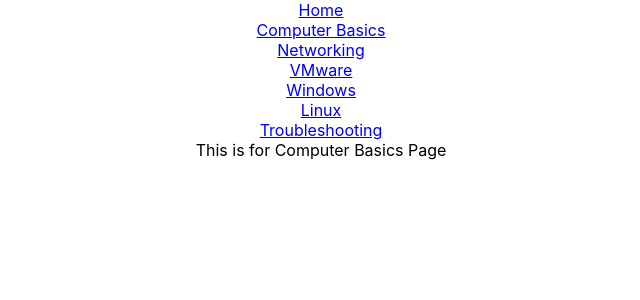
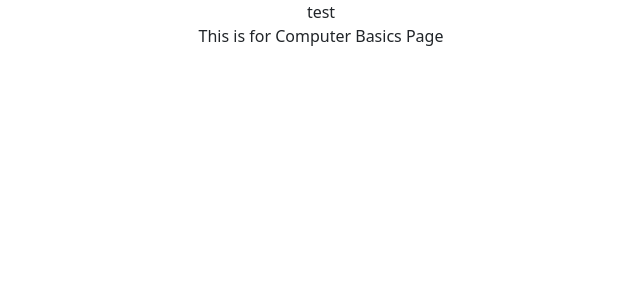
Before and after one commit to LAWLZXDD/T-intra, a React (Create React App) app: page /Basics in a window 1280 px wide. Shown: the top 300 px of the page, without its empty margins (319-959 px from the left). Built offline with nearby package versions, Linux system fonts and the light colour scheme.

Commit message:
blowback

```diff
--- a/package.json
+++ b/package.json
@@ -3,9 +3,13 @@
   "version": "0.1.0",
   "private": true,
   "dependencies": {
+    "@emotion/react": "^11.7.1",
+    "@emotion/styled": "^11.6.0",
+    "@mui/material": "^5.3.0",
     "@testing-library/jest-dom": "^5.16.1",
     "@testing-library/react": "^12.1.2",
     "@testing-library/user-event": "^13.5.0",
+    "bootstrap": "^5.1.3",
     "react": "^17.0.2",
     "react-bootstrap": "^2.1.1",
     "react-dom": "^17.0.2",
--- a/src/App.js
+++ b/src/App.js
@@ -1,13 +1,15 @@
 import './App.css';
 import Navigation from './components/Navigation';
 import Homepage from './components/Homepage';
-import { BrowserRouter as Router, Link, Route, Routes } from 'react-router-dom'
 import Basics from './components/Basics';
 import Networking from './components/Networking';
 import Vmware from './components/Vmware';
 import Windows from './components/Windows';
 import Linux from './components/Linux';
 import Troubleshooting from './components/Troubleshooting';
+import { BrowserRouter as Router, Route, Routes } from 'react-router-dom'
+
+
 
 function App() {
   return (
@@ -26,7 +28,6 @@
             <Route path="Linux" element={<Linux />}></Route>
             <Route path="Troubleshooting" element={<Troubleshooting />}></Route>
           </Routes>
-
         </div>
       </div>
     </Router>
--- a/src/components/Basics.js
+++ b/src/components/Basics.js
@@ -4,7 +4,7 @@
 
     return(
         <div>
-            This is for Computer Basics Page
+            <p>This is for Computer Basics Page</p>
         </div>
     )
 }
--- a/src/components/Homepage.js
+++ b/src/components/Homepage.js
@@ -1,5 +1,4 @@
 import React from 'react'
-import Navigation from './Navigation'
 
 function Homepage(){
     return (
--- a/src/components/Navigation.js
+++ b/src/components/Navigation.js
@@ -1,25 +1,12 @@
 import React from "react";
-import { Nav, Navbar } from "react-bootstrap";
-import { Link } from "react-router-dom";
+
 
 
 function Navigation(){
 
     return(
         <div>
-            <Navbar bg="dark" expand="md">
-                    <Navbar.Collapse id="basic-navbar-nav">
-                        <Nav>
-                            <Nav.Item><Link to="/">Home</Link></Nav.Item>
-                            <Nav.Item><Link to="Basics">Computer Basics</Link></Nav.Item>
-                            <Nav.Item><Link to="Networking">Networking</Link></Nav.Item>
-                            <Nav.Item><Link to="Vmware">VMware</Link></Nav.Item>
-                            <Nav.Item><Link to="Windows">Windows</Link></Nav.Item>
-                            <Nav.Item><Link to="Linux">Linux</Link></Nav.Item>
-                            <Nav.Item><Link to="Troubleshooting">Troubleshooting</Link></Nav.Item>
-                        </Nav>
-                    </Navbar.Collapse>
-            </Navbar>
+            test
         </div>
     )
 }
--- a/src/index.js
+++ b/src/index.js
@@ -2,6 +2,8 @@
 import ReactDOM from 'react-dom';
 import './index.css';
 import App from './App';
+import 'bootstrap/dist/css/bootstrap.min.css';
+
 
 ReactDOM.render(
   <React.StrictMode>
```
Also changed, not shown: 1 other file (tests, documents, lock files or other folders). Lines whose indentation alone changed are shown as unchanged.
